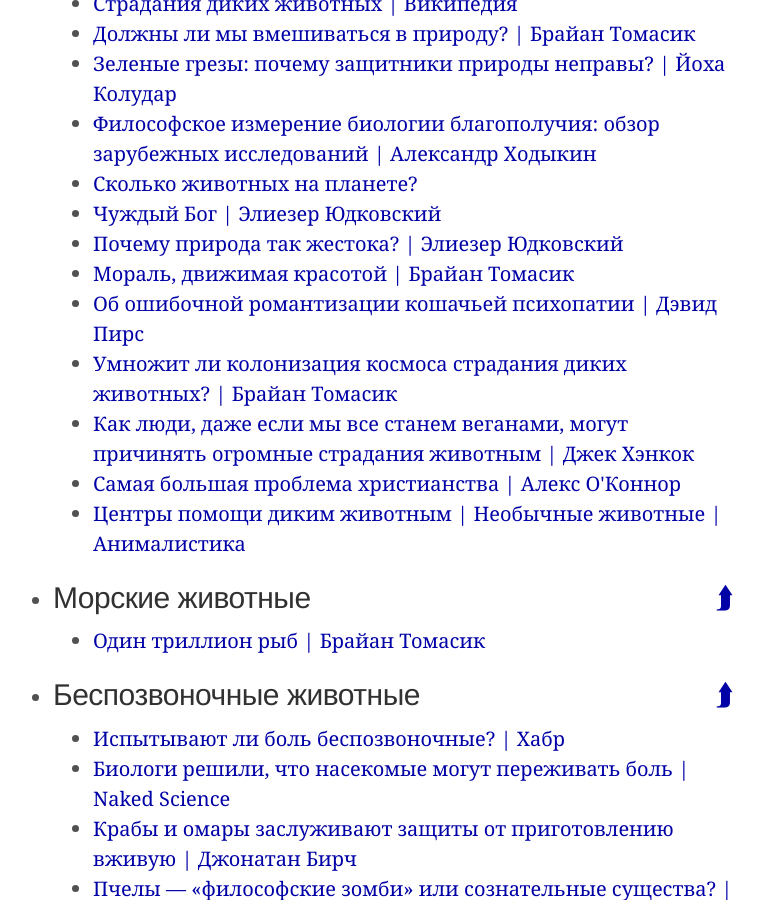
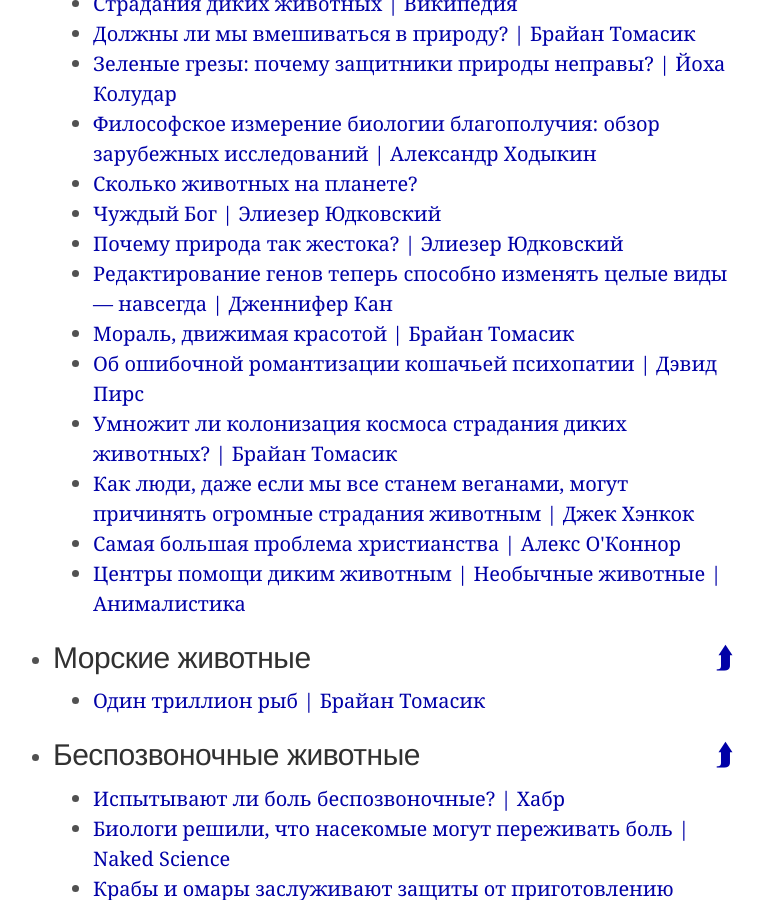
Before and after one commit to ReducingSuffering/reducingsuffering.github.io, a Jekyll site: the page built from index.md, in a window 1280 px wide and 900 px high, scrolled down 12163 px. Shown: the whole window, without its empty margins (267-1031 px from the left). Built offline with Jekyll 4.4.1, drawn with Linux system fonts in a browser that asks for light colours; some of the changed text lies outside the part shown.

Commit message:
fix lists

```diff
--- a/_lists/animals.html
+++ b/_lists/animals.html
@@ -59,6 +59,7 @@
   - 424 # Сколько животных на планете?
   - 77 # Чуждый Бог — Элиезер Юдковский
   - 529 # Почему природа так жестока? - ЭЮ
+  - 540 # Редактирование генов теперь способно изменять целые виды — навсегда
   - 76 # Мораль, движимая красотой — Брайан Томасик
   - 176 # Об ошибочной романтизации кошачьей психопатии — Дэвид Пирс
   - 222 # Умножит ли колонизация космоса страдания диких животных? — Брайан Томасик
--- a/_lists/technology.html
+++ b/_lists/technology.html
@@ -51,6 +51,7 @@
   nodes:
   - 532 # Философское измерение биологии благополучия: обзор зарубежных исследований
   - 176 # Об ошибочной романтизации кошачьей психопатии — Дэвид Пирс
+  - 540 # Редактирование генов теперь способно изменять целые виды — навсегда
   - 316 # Как люди, даже если мы все станем веганами, могут причинять огромные страдания животным — Humane Hancock
   - 222 # Умножит ли колонизация космоса страдания диких животных? — Брайан Томасик
   - 89 # Гедонистический Императив — Дэвид Пирс
```
